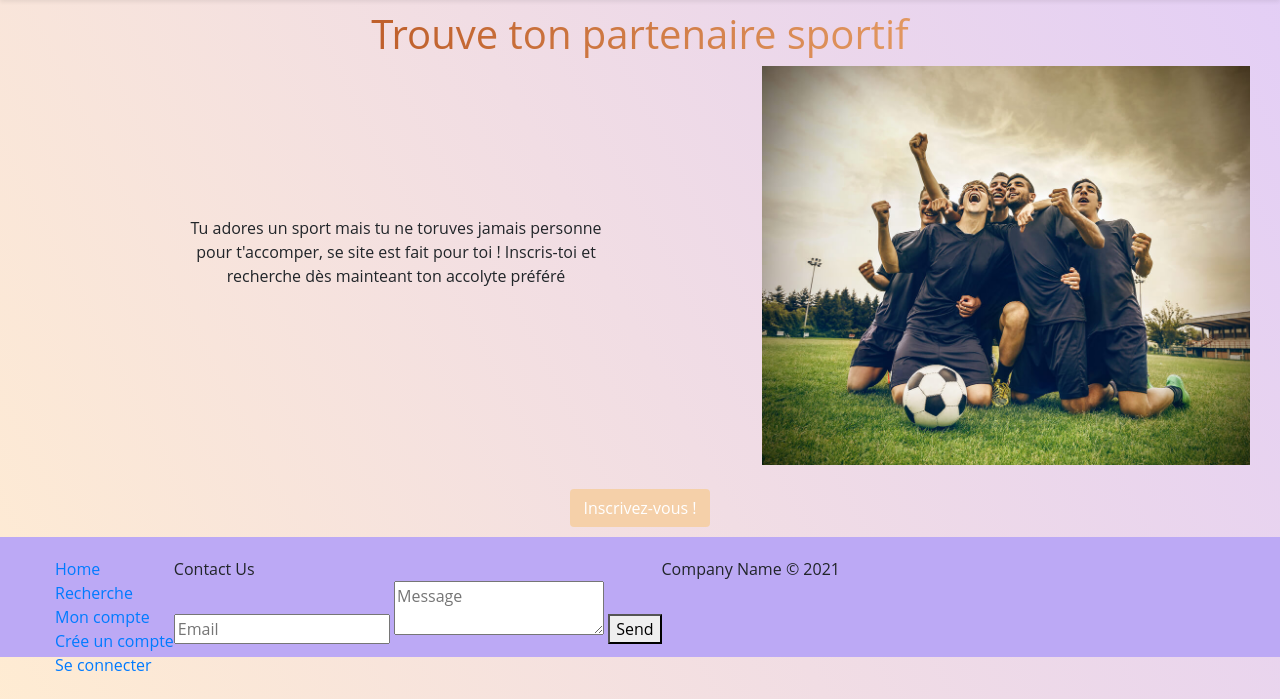
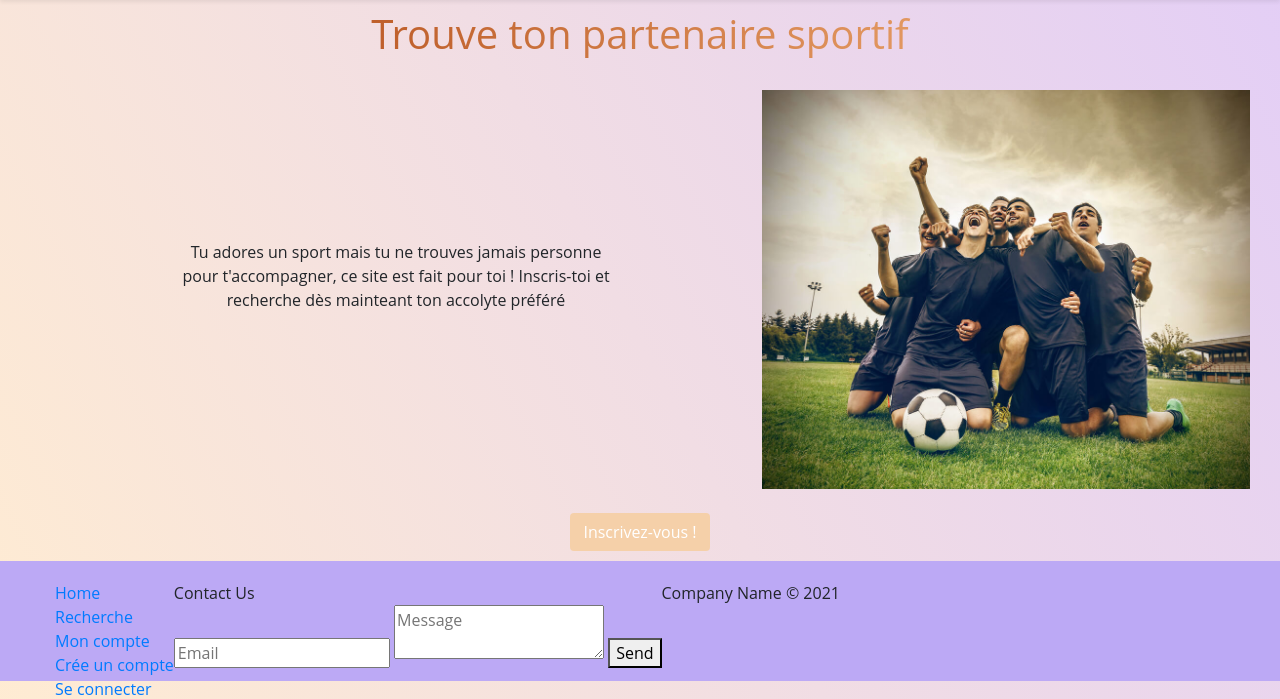
Before and after one commit to CharleneMartel/SiteDerencontre, a PHP site: page /Index.php in a window 1280 px wide. Shown: the part 56-755 px from the top of the page. Run offline with PHP 8.4, Linux system fonts and the light colour scheme.

Commit message:
Update Index.php

```diff
--- a/Index.php
+++ b/Index.php
@@ -7,8 +7,9 @@
   <div style="width: 100%;">
     <h1 class="Titre">Trouve ton partenaire sportif</h1>
   </div>
+  <br>
   <div class="IndexP">
-    <p>Tu adores un sport mais tu ne toruves jamais personne pour t'accomper, se site est fait pour toi !
+    <p>Tu adores un sport mais tu ne trouves jamais personne pour t'accompagner, ce site est fait pour toi !
       Inscris-toi et recherche dès mainteant ton accolyte préféré</p>
     <img class="imgHome" src="img/Home.jpg">
   </div>
```
